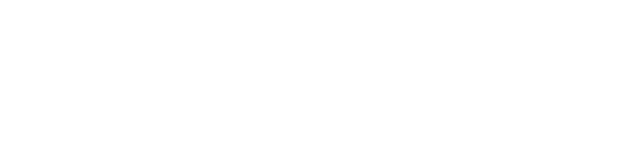
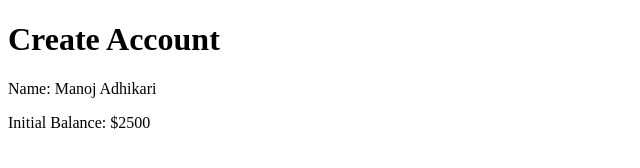
Before and after one commit to manojadhikari22/Account-project, a plain HTML site: page index.html in a window 1280 px wide. Shown: the whole page, without its empty margins (0-640 px from the left). Drawn offline with Linux system fonts and the light colour scheme.

Commit message:
create index file

```diff
--- a/index.html
+++ b/index.html
@@ -6,6 +6,8 @@
     <title>Document</title>
 </head>
 <body>
-
+    <h1>Create Account</h1>
+    <div id="accountDetails"></div>
+    <script src="app.js"></script>
 </body>
 </html>
```
